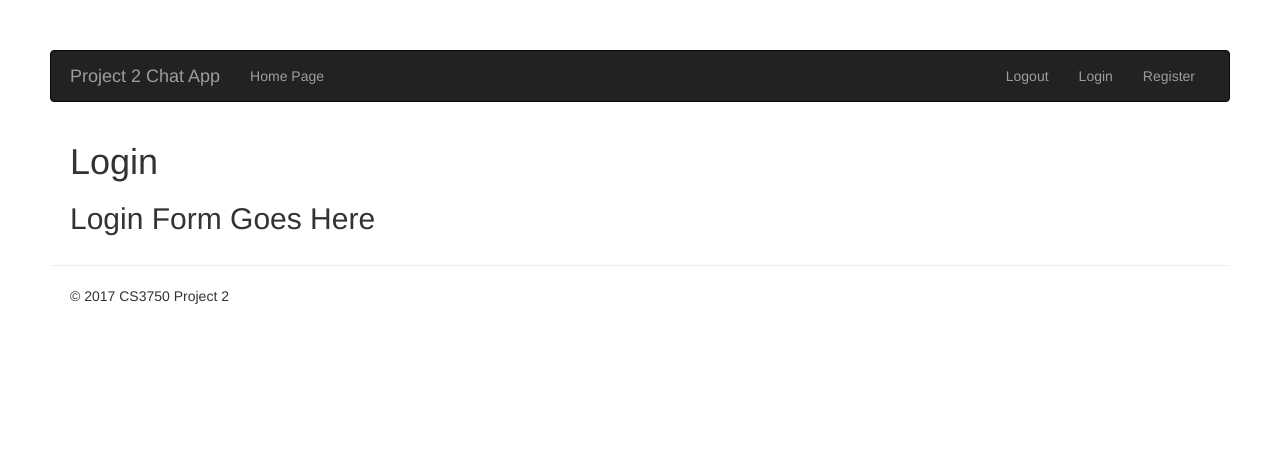
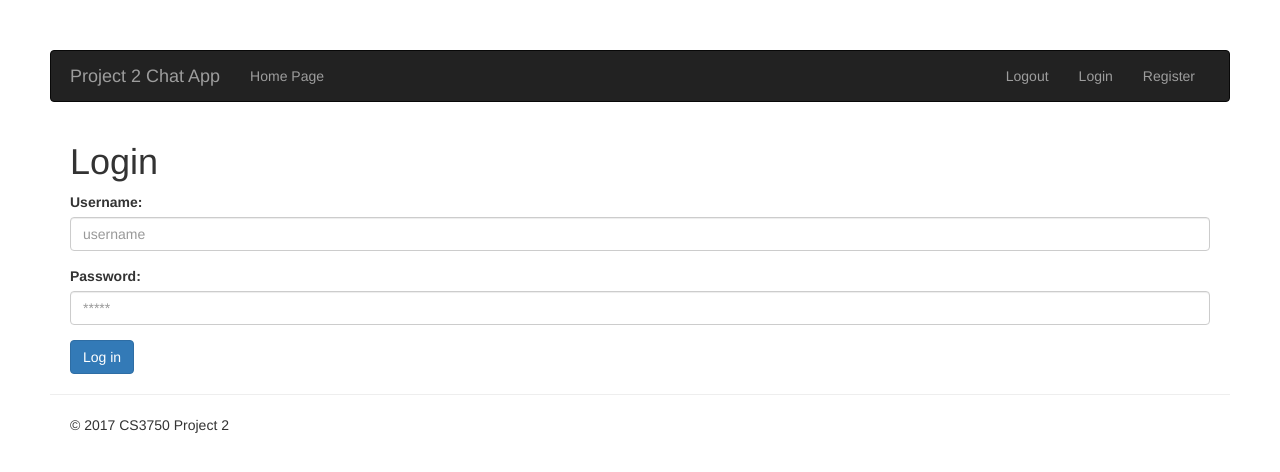
Before and after one commit to Manchen08/3750_p2, a Node server app: template views/login.pug in a window 1280 px wide. Shown: the top 472 px of the page. Run offline with Node 20, Linux system fonts and the light colour scheme; the template is opened without the code that fills it, so the values that code supplies are empty; some libraries are stand-ins or nearby versions.

Commit message:
Added form to login page. Started backend logic for logging in a user.

```diff
--- a/views/login.pug
+++ b/views/login.pug
@@ -4,4 +4,11 @@ block content
     .container
         h1 Login
         include ./includes/messages.pug
-        h2 Login Form Goes Here
+        form(method='POST' action='/insert')
+            div.form-group
+                label(for='username') Username:
+                input#username.form-control(type='text', placeholder="username" name='username')
+            div.form-group
+                label(for='password') Password:
+                input#password.form-control(type='password', placeholder='*****' name='password')
+            button.btn.btn-primary(type='submit') Log in
```
Also changed, not shown: routes/users.js (+18 -0 lines).
